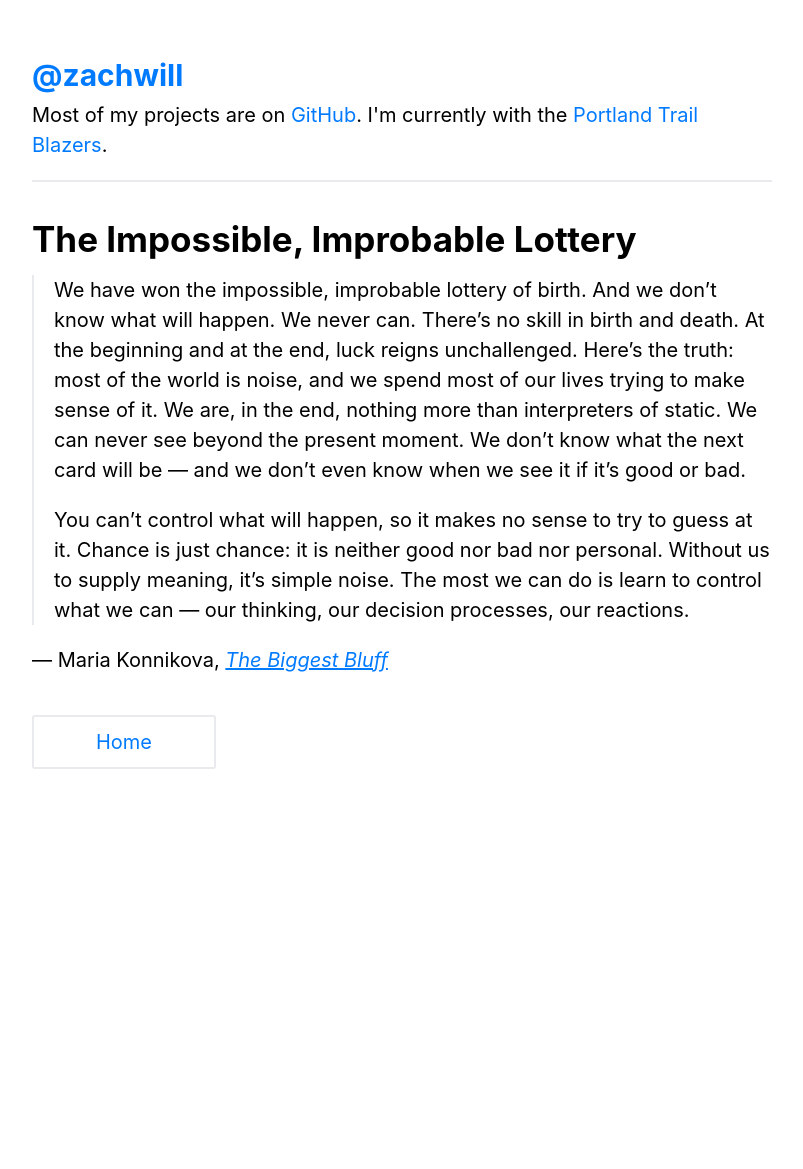
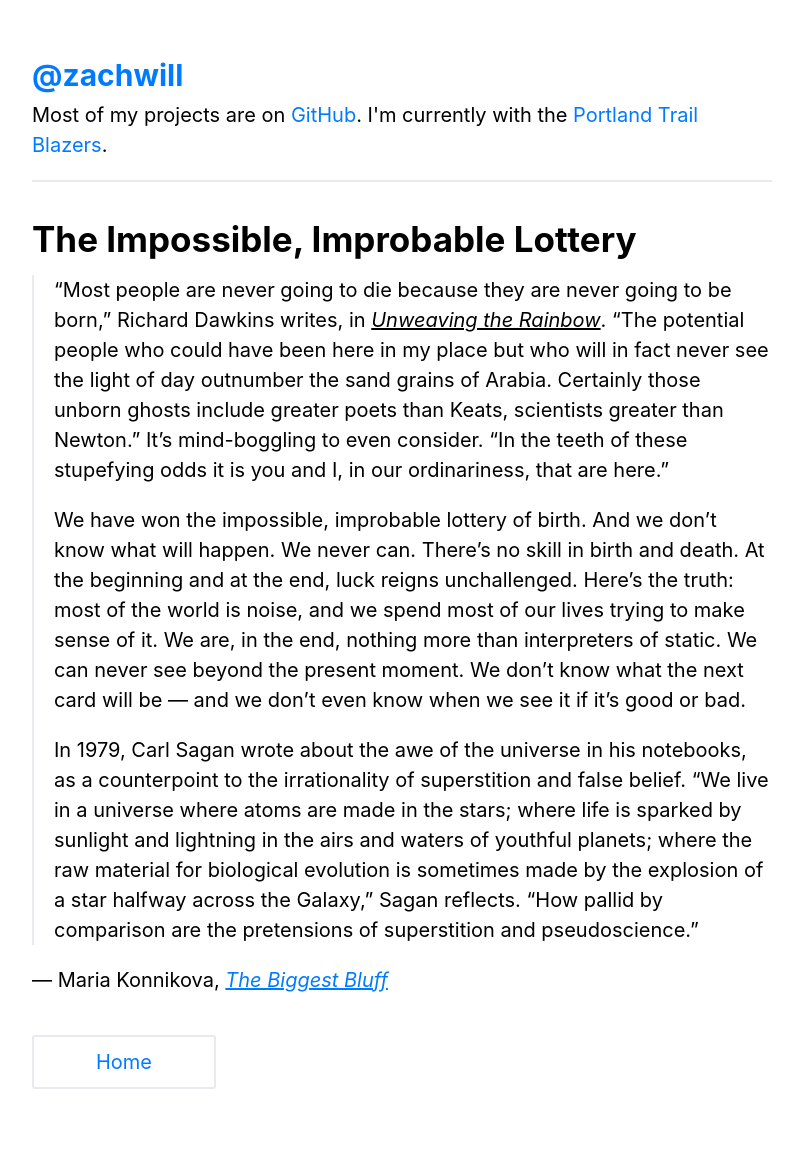
Before and after one commit to zachwill/blog, a Jekyll site: the page built from _posts/2020-07-09-impossible-improbable-lottery.md, in a window 1280 px wide. Shown: the whole page, without its empty margins (238-1041 px from the left). Built offline with Jekyll 4.4.1, drawn with Linux system fonts in a browser that asks for light colours; before the commit the page ends 900 px from its top, so only the background shows below that.

Commit message:
Tweak quote

```diff
--- a/_posts/2020-07-09-impossible-improbable-lottery.md
+++ b/_posts/2020-07-09-impossible-improbable-lottery.md
@@ -4,7 +4,14 @@ title     : The Impossible, Improbable Lottery
 permalink : /impossible-improbable-lottery/
 ---
 
-
+> “Most people are never going to die because they are never going to be born,”
+> Richard Dawkins writes, in _Unweaving the Rainbow_. “The potential people who
+> could have been here in my place but who will in fact never see the light of
+> day outnumber the sand grains of Arabia. Certainly those unborn ghosts
+> include greater poets than Keats, scientists greater than Newton.” It’s
+> mind-boggling to even consider. “In the teeth of these stupefying odds it is
+> you and I, in our ordinariness, that are here.”
+>
 > We have won the impossible, improbable lottery of birth. And we don’t know what
 > will happen. We never can. There’s no skill in birth and death. At the
 > beginning and at the end, luck reigns unchallenged. Here’s the truth: most of
@@ -13,9 +20,12 @@ permalink : /impossible-improbable-lottery/
 > beyond the present moment. We don’t know what the next card will be &mdash; and we
 > don’t even know when we see it if it’s good or bad.
 >
-> You can’t control what will happen, so it makes no sense to try to guess at
-> it. Chance is just chance: it is neither good nor bad nor personal. Without us
-> to supply meaning, it’s simple noise. The most we can do is learn to control
-> what we can &mdash; our thinking, our decision processes, our reactions.
+> In 1979, Carl Sagan wrote about the awe of the universe in his notebooks, as
+> a counterpoint to the irrationality of superstition and false belief. “We
+> live in a universe where atoms are made in the stars; where life is sparked
+> by sunlight and lightning in the airs and waters of youthful planets; where
+> the raw material for biological evolution is sometimes made by the explosion
+> of a star halfway across the Galaxy,” Sagan reflects. “How pallid by
+> comparison are the pretensions of superstition and pseudoscience.”
 
 &mdash; Maria Konnikova, [_The Biggest Bluff_](https://www.goodreads.com/book/show/49814228-the-biggest-bluff)
```
